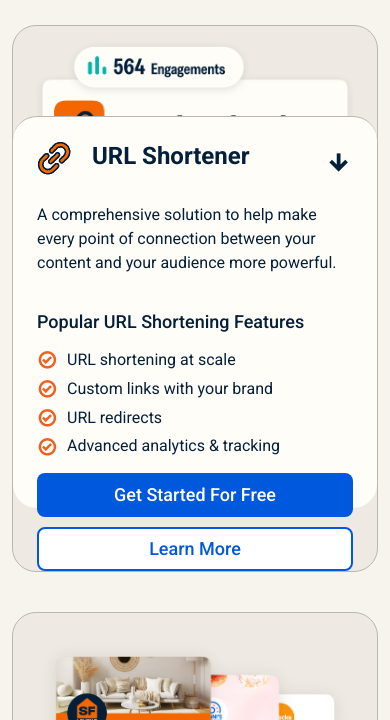
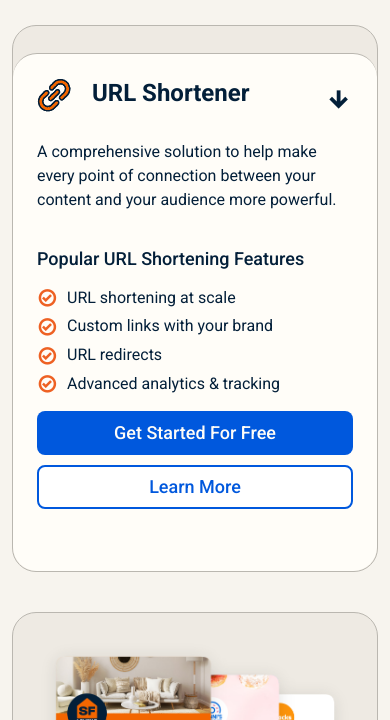
Before and after one commit to gabr18431/onelink, a plain HTML site: page qr-codes.html in a window 390 px wide. In both pictures the pointer is over the element 195 px from the left and 4773 px from the top of the page. Shown: the part 4475-5195 px from the top of the page. Drawn offline with nearby package versions, Linux system fonts and the light colour scheme.

Commit message:
Update main.css

```diff
--- a/main.css
+++ b/main.css
@@ -1354,6 +1354,9 @@ header.qr-page.sticky .mobile-menu-container button.menu-burger i {
     .global-stats .container {
         flex-direction: column;
     }
+     .Connections-qr .cards-container .card-price:hover .card-section {
+        top: 5%;
+    }
 
     .testimonial .testimonial-container .testimonial-item {
         padding: 40px 15px;
```
